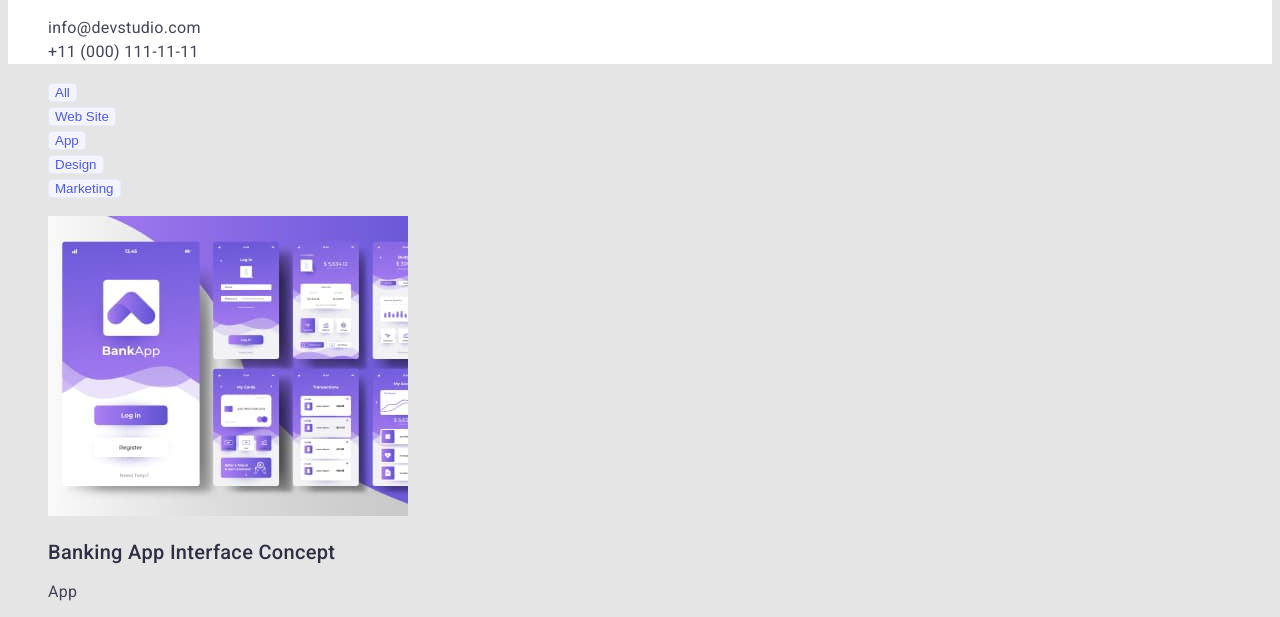
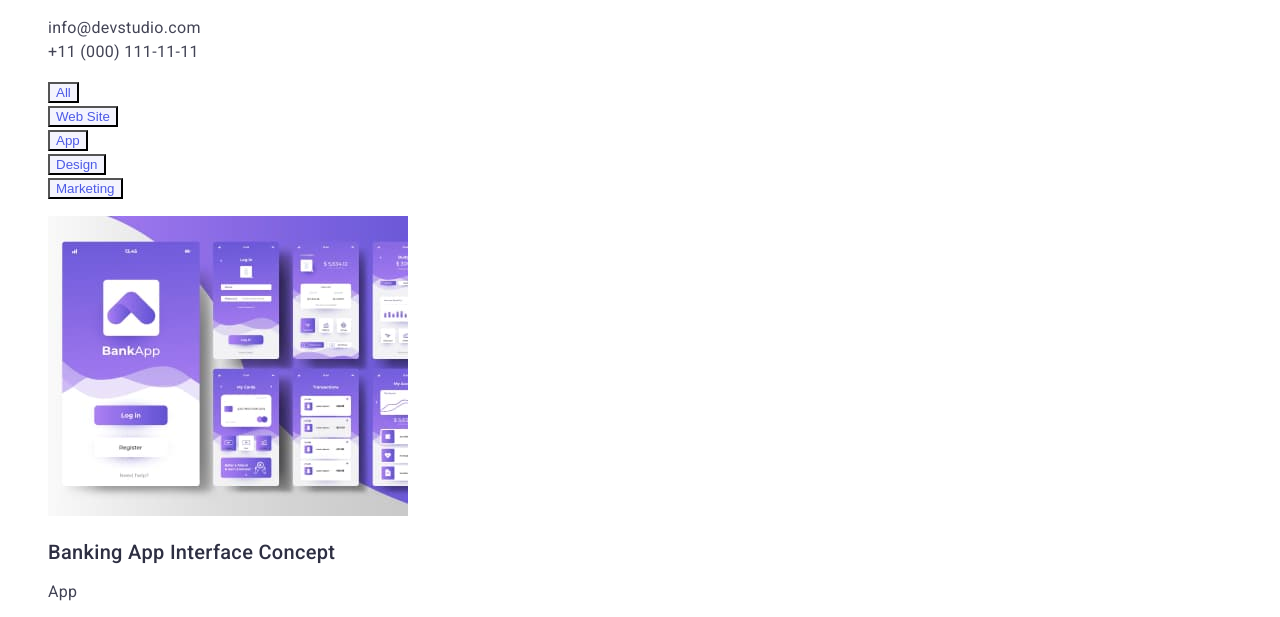
Before and after one commit to nataliausenko/-goit-markup-hw-02, a plain HTML site: page portfolio.html in a window 1280 px wide. Shown: the part 121-738 px from the top of the page. Drawn offline with Linux system fonts and the light colour scheme.

Commit message:
changed css

```diff
--- a/css/style.css
+++ b/css/style.css
@@ -4,7 +4,7 @@
 --dark-brand-color:#2E2F42;
 --dark-brand-color-text: #2E2F42;
 --body-text-color:#434455;
---background-body-color:#E5E5E5;
+--background-body-color:#FFFFFF;
 --header-background-color:#FFFFFF;
 --light-text-color:#FFFFFF;
 --light-section-color:#F4F4FD;
@@ -130,8 +130,6 @@ line-height: 1.2;
 .section-buttons{
     color:var(--primary-brand-color);
     background-color: var(--light-section-color);
-    border: 1px solid var(--buttons-boarders-color);
-    border-radius: 4px;
 }
 
 .section-buttons:hover, .section-buttons:focus{
```
